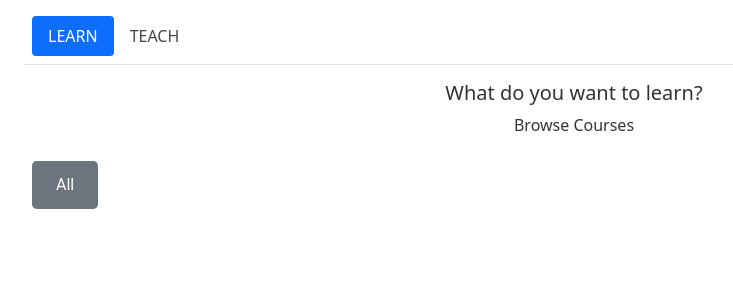
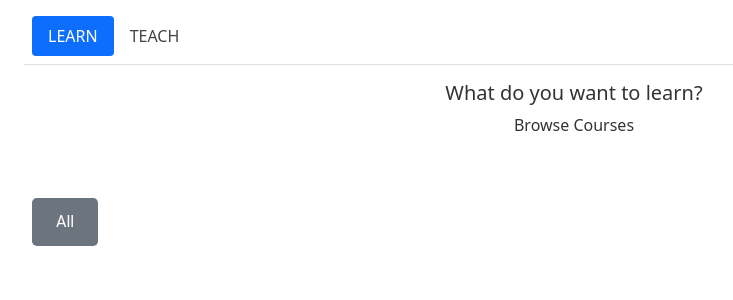
Before and after one commit to stevelab1/edusites, a Django app: page / in a window 1280 px wide. Shown: the part 89-389 px from the top of the page, without its empty margins (66-799 px from the left). Run offline with Django 3.2, Linux system fonts and the light colour scheme; data that the repository does not hold is empty; some libraries are stand-ins or nearby versions.

Commit message:
course list tab pane + migrations

```diff
--- a/courses/templates/courses/course/list.html
+++ b/courses/templates/courses/course/list.html
@@ -42,18 +42,22 @@
     </div>
     <div class="tab-content">
       <div id="learn" class="tab-pane active">
-        <div class="card-body">
+        <div class="card-body" style="height: 125px">
           {% if subject %}
              <h5 class="card-title"> {{ subject.title }} Courses</h5>
              <p class="card-text"> {{ subject.content}} </p>
           {% else %}
              <h5 class="card-title">What do you want to learn?</h5>
              <p class="card-text">Browse Courses</p>
+            <!--             <p class="card-text">All the best courses</p>-->
+            <!--             <p class="card-text">Top earning skills</p>-->
+            <!--             <p class="card-text">Most loved/in-demand technologies</p>-->
+<!--             <p class="card-text">We've curated the best courses available online into Learning Paths</p>-->
           {% endif %}
         </div>
       </div>
       <div id="teach" class="tab-pane fade">
-        <div class="card-body">
+        <div class="card-body" style="height: 125px">
         <h5 class="card-title">Want to create your own courses?</h5>
         <p class="card-text">Start teaching today</p>
         <a href="{% url "manage_course_list" %}" class="btn btn-primary">Create a course</a>
```
Also changed, not shown: courses/migrations/0023_auto_20201214_1838.py (added), courses/migrations/0024_auto_20201214_1844.py (added), courses/migrations/0025_auto_20201214_1859.py (added), courses/migrations/0026_auto_20201214_1905.py (added).
